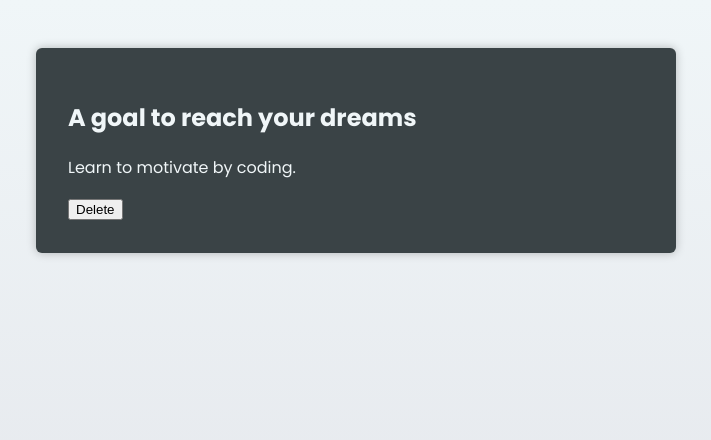
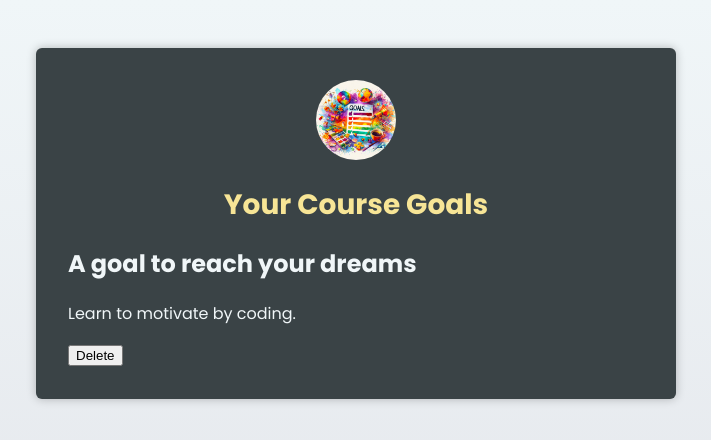
Before and after one commit to Revoj-a/Goals-App, a React (Vite) app: page / in a window 1280 px wide. Shown: the top 440 px of the page, without its empty margins (284-995 px from the left). Built offline with nearby package versions, Linux system fonts and the light colour scheme; the HTML template or start-up script is replaced by a standard one.

Commit message:
Creating Header Component

```diff
--- a/src/App.tsx
+++ b/src/App.tsx
@@ -1,7 +1,12 @@
 import CourseGoal from "./components/CourseGoal";
+import Header from "./components/Header";
+import goalsImg from "./assets/goals.jpg";
 export default function App() {
   return (
     <main>
+      <Header image={{ src: goalsImg, alt: "A list of goals" }}>
+        <h1>Your Course Goals</h1>
+      </Header>
       <CourseGoal title="A goal to reach your dreams">
         <p>Learn to motivate by coding.</p>
       </CourseGoal>
--- /dev/null
+++ b/src/components/Header.tsx
@@ -0,0 +1,20 @@
+import { ReactNode } from "react";
+
+interface Props {
+  children: ReactNode;
+  image: {
+    src: string;
+    alt: string;
+  };
+}
+
+const Header = ({ children, image }: Props) => {
+  return (
+    <header>
+      <img src={image.src} alt={image.alt} />
+      {children}
+    </header>
+  );
+};
+
+export default Header;
```
